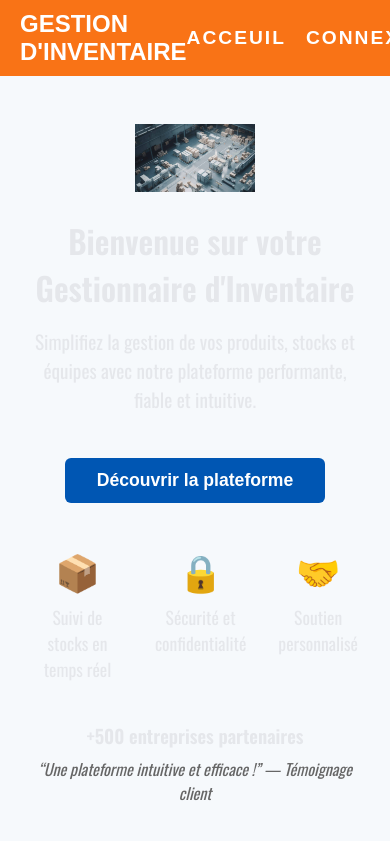
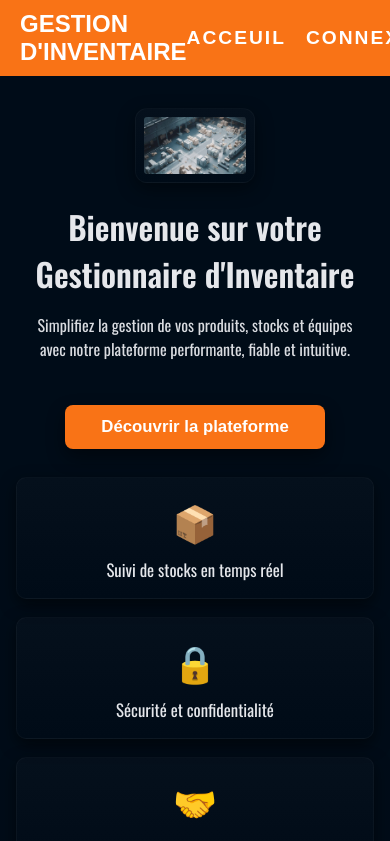
Before and after one commit to ThomasGaron/4205F5MO_GestionInventaire, a React (Vite) app in the folder frontend/: page / in a window 390 px wide. Shown: the top 841 px of the page. Built offline with nearby package versions, Linux system fonts and the light colour scheme.

Commit message:
[UPD] style respectant le reste du projet

```diff
--- a/frontend/src/acceuil/Acceuil.css
+++ b/frontend/src/acceuil/Acceuil.css
@@ -1,60 +1,134 @@
+/* Container principal — fond du site + espacement */
 .acceuil-container {
-  background: #f6f9fc;
+  background: var(--color-background, var(--bg));
+  color: var(--color-text, var(--text));
   min-height: 100vh;
   padding: 3rem 2rem 2rem;
   text-align: center;
+  box-sizing: border-box;
 }
 
+/* Logo — encadré léger sur panel */
 .acceuil-logo {
   width: 120px;
-  margin-bottom: 20px;
+  margin: 0 auto 20px;
+  display: block;
+  border-radius: 12px;
+  background: linear-gradient(
+    180deg,
+    rgba(255, 255, 255, 0.02),
+    rgba(0, 0, 0, 0.04)
+  );
+  padding: 8px;
+  border: 1px solid rgba(255, 255, 255, 0.03);
+  box-shadow: 0 6px 18px rgba(0, 0, 0, 0.45);
 }
 
+/* Titres */
 .acceuil-title {
-  font-weight: bold;
+  font-weight: 700;
   font-size: 2.5rem;
   margin: 0;
+  color: var(--color-text, var(--text));
+  letter-spacing: -0.5px;
 }
 
+/* Sous-titre */
 .acceuil-subtitle {
-  font-size: 1.2rem;
+  font-size: 1.15rem;
   margin: 16px auto 24px;
-  max-width: 600px;
+  max-width: 720px;
+  color: rgba(
+    var(--color-text, 229 231 235),
+    0.9
+  ); /* fallback si variable non convertible */
+  /* si var() retourne une couleur hex, rgba(var(...)) won't convert — fallback to rgba via opacity on element */
+  opacity: 0.95;
+  line-height: 1.5;
 }
 
+/* Card / panel look for central area (optional wrapper if you use one) */
+.acceuil-panel {
+  background: var(--color-panel, var(--panel));
+  border: 1px solid var(--color-border, var(--border));
+  border-radius: 12px;
+  padding: 1.25rem;
+  max-width: 1100px;
+  margin: 1.5rem auto;
+  box-shadow: 0 8px 24px rgba(0, 0, 0, 0.6);
+  color: var(--color-text, var(--text));
+}
+
+/* Primary CTA button */
 .acceuil-button {
-  background: #0056b3;
+  background: var(--color-primary, var(--primary));
   color: white;
   border: none;
-  border-radius: 6px;
-  padding: 12px 32px;
-  font-size: 1.1rem;
+  border-radius: 8px;
+  padding: 12px 36px;
+  font-size: 1.05rem;
   cursor: pointer;
-  font-weight: bold;
+  font-weight: 700;
   margin-top: 20px;
+  transition: transform 0.12s ease, filter 0.12s ease, box-shadow 0.12s ease;
+  box-shadow: 0 8px 18px rgba(0, 0, 0, 0.45);
 }
 
+/* Hover / active */
 .acceuil-button:hover {
-  background: #004494; /* Option : effet hover */
+  filter: brightness(0.95);
+  transform: translateY(-2px);
+  box-shadow: 0 12px 26px rgba(0, 0, 0, 0.55);
 }
 
+.acceuil-button:active {
+  transform: translateY(0);
+  filter: brightness(0.92);
+}
+
+/* Secondary link-style button (if needed) */
+.acceuil-button.secondary {
+  background: transparent;
+  color: var(--color-info, var(--info));
+  border: 1px solid rgba(255, 255, 255, 0.06);
+  box-shadow: none;
+}
+
+/* Features: responsive grid / row */
 .features-section {
   display: flex;
   justify-content: center;
   gap: 32px;
   margin: 40px 0;
+  flex-wrap: wrap;
+  align-items: stretch;
 }
 
+/* Each feature item as a small card */
 .feature-item {
-  font-size: 1.1rem;
+  font-size: 1.05rem;
   text-align: center;
+  width: 220px;
+  padding: 20px;
+  border-radius: 10px;
+  background: linear-gradient(
+    180deg,
+    rgba(255, 255, 255, 0.02),
+    rgba(0, 0, 0, 0.03)
+  );
+  border: 1px solid rgba(255, 255, 255, 0.03);
+  box-shadow: 0 6px 16px rgba(0, 0, 0, 0.55);
+  color: var(--color-text, var(--text));
 }
 
+/* Feature icon */
 .feature-icon {
   font-size: 36px;
-  margin-bottom: 8px;
+  margin-bottom: 10px;
+  color: var(--color-info, var(--info));
 }
 
+/* Testimonials */
 .testimonial-section {
   text-align: center;
   margin-bottom: 40px;
@@ -63,9 +137,48 @@
 .testimonial-title {
   margin-bottom: 8px;
   font-weight: 600;
+  color: var(--color-text, var(--text));
 }
 
 .testimonial-text {
-  color: #666;
+  color: rgba(229, 231, 235, 0.85); /* texte plus doux */
   font-style: italic;
+  max-width: 760px;
+  margin: 0 auto;
+  line-height: 1.6;
 }
+
+/* Small devices: stack features vertically and shrink paddings */
+@media (max-width: 720px) {
+  .acceuil-container {
+    padding: 2rem 1rem;
+  }
+  .acceuil-title {
+    font-size: 1.9rem;
+  }
+  .acceuil-subtitle {
+    font-size: 1rem;
+    max-width: 92%;
+  }
+  .features-section {
+    gap: 18px;
+    margin: 28px 0;
+  }
+  .feature-item {
+    width: 100%;
+    max-width: 420px;
+    padding: 16px;
+  }
+}
+
+/* Accessibility: focus styles */
+.acceuil-button:focus {
+  outline: 3px solid color-mix(in srgb, var(--color-primary) 35%, transparent);
+  outline-offset: 3px;
+}
+
+/* Utility: small muted text */
+.acceuil-muted {
+  color: rgba(229, 231, 235, 0.6);
+  font-size: 0.95rem;
+}
--- a/frontend/src/acceuil/Acceuil.jsx
+++ b/frontend/src/acceuil/Acceuil.jsx
@@ -1,6 +1,8 @@
 // frontend/src/accueil/Acceuil.jsx
 import React from "react";
 import "./Acceuil.css";
+import "../Bouton.css";
+import "../theme.css";
 import logo from "/public/images/warehouse1.jpg";
 
 export default function Acceuil() {
```
